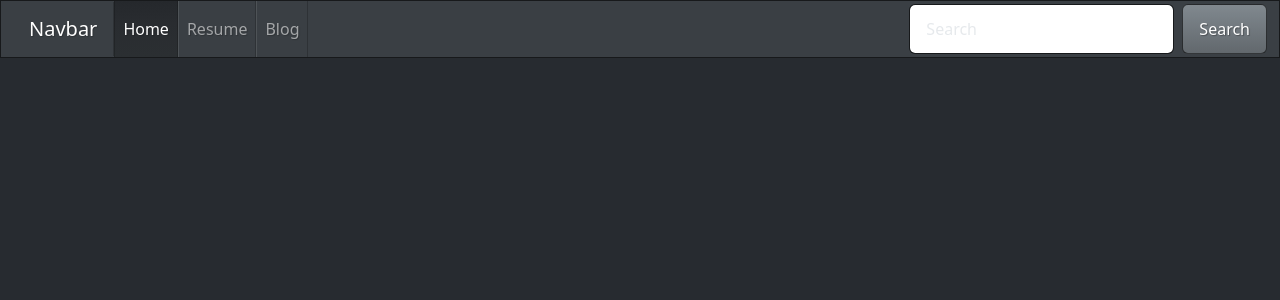
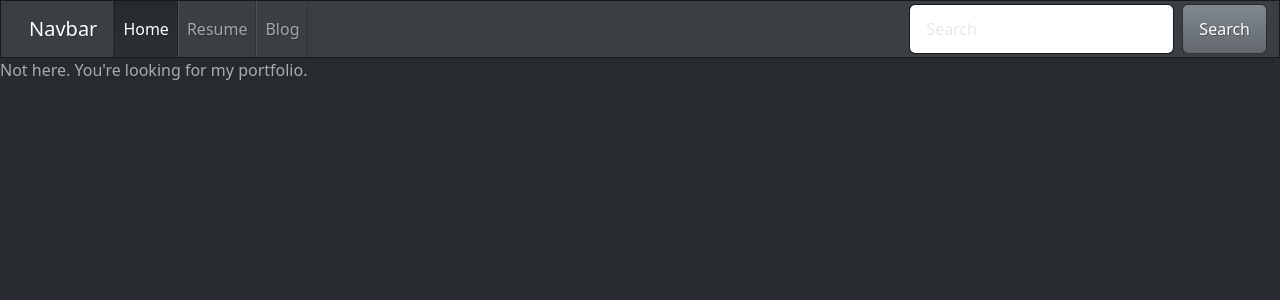
Before and after one commit to jotasprout/blog-react, a React (Create React App) app in the folder blog-react/: page /portfolio in a window 1280 px wide. Shown: the top 300 px of the page. Built offline with nearby package versions, Linux system fonts and the light colour scheme.

Commit message:
Create basic comps for Portfolio

```diff
--- a/blog-react/src/App.js
+++ b/blog-react/src/App.js
@@ -1,4 +1,5 @@
 import Home from "./comps/Home";
+import PortList from "./comps/portfolio/PortList";
 import Blog from "./comps/Blog";
 import Resume from "./comps/Resume";
 import Header from "./comps/Header";
@@ -16,6 +17,7 @@ function App() {
 
             <Routes>
                 <Route path='/' element={<Home />} />
+                <Route path='/portfolio' element={<PortList />} />
                 <Route path='/resume' element={<Resume />} />
                 <Route path='/blog' element={<Blog />} />
             </Routes>
--- /dev/null
+++ b/blog-react/src/comps/portfolio/PortList.js
@@ -0,0 +1,7 @@
+export default function PortList(){
+    return(
+        <div>
+            <p>Not here. You're looking for my portfolio.</p>
+        </div>
+    );
+}
```
Also changed, not shown: blog-react/src/comps/portfolio/PortItem.js (added, +7 -0 lines).
